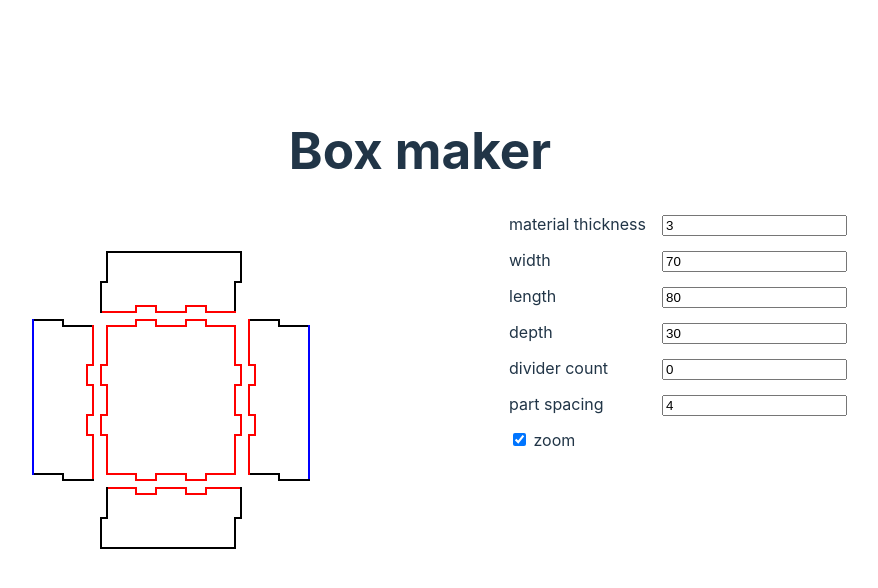
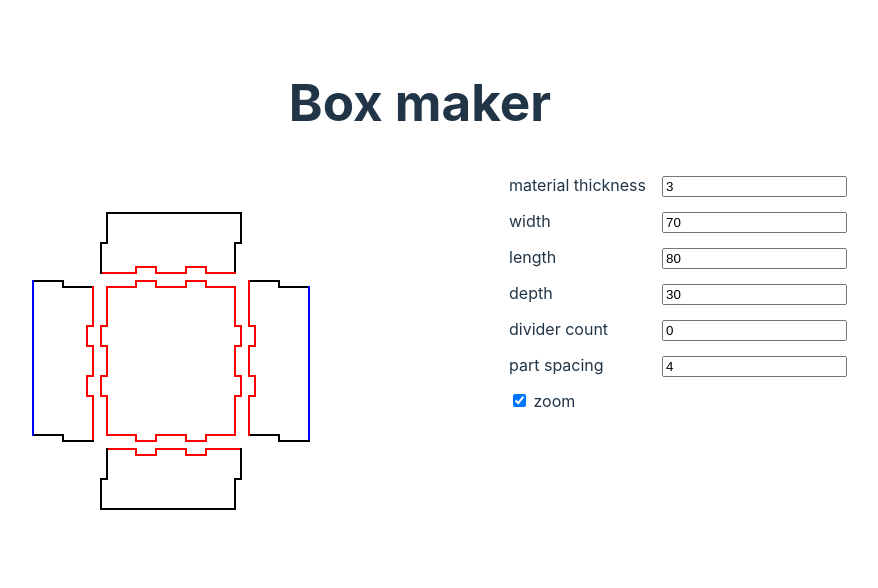
Before and after one commit to jacobcarpenter/box-maker, a React (Vite) app: page / in a window 1280 px wide. Shown: the top 588 px of the page, without its empty margins (220-1098 px from the left). Built offline with nearby package versions, Linux system fonts and the light colour scheme.

Commit message:
minor changes

```diff
--- a/src/App.jsx
+++ b/src/App.jsx
@@ -8,7 +8,7 @@ function App() {
 	const { box, partSpacing, zoom } = model;
 
 	return (
-		<div>
+		<section>
 			<h1>Box maker</h1>
 
 			<div className={styles.layout}>
@@ -27,7 +27,7 @@ function App() {
 					<PropertyEditor model={model} onChange={handleModelChange} />
 				</div>
 			</div>
-		</div>
+		</section>
 	);
 }
 
--- a/src/index.css
+++ b/src/index.css
@@ -27,7 +27,6 @@ a:hover {
 body {
 	margin: 0;
 	display: flex;
-	place-items: center;
 	min-width: 320px;
 	min-height: 100vh;
 }
```
